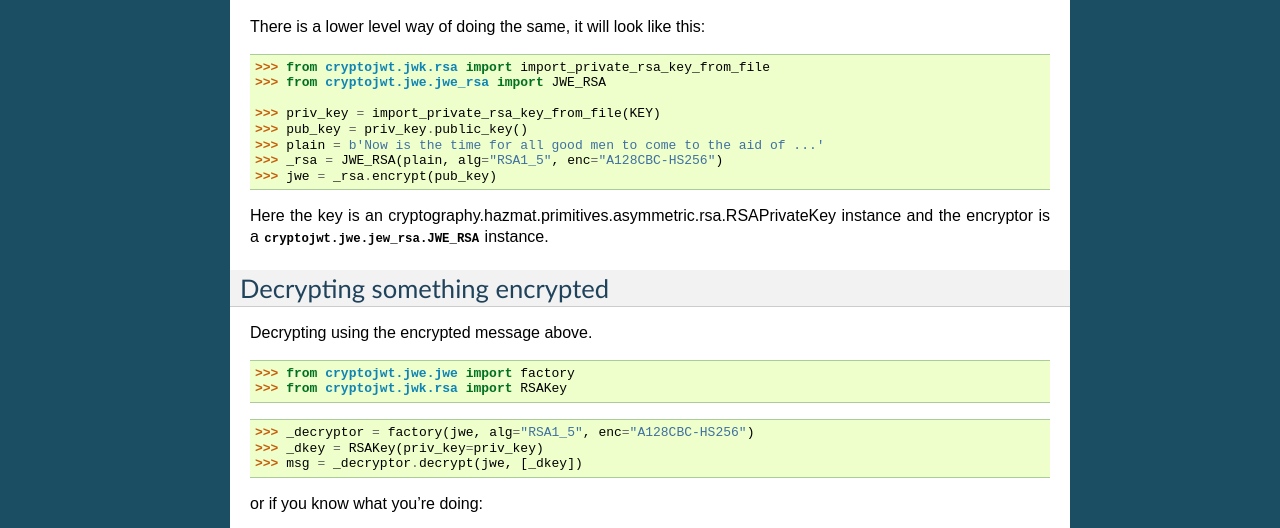
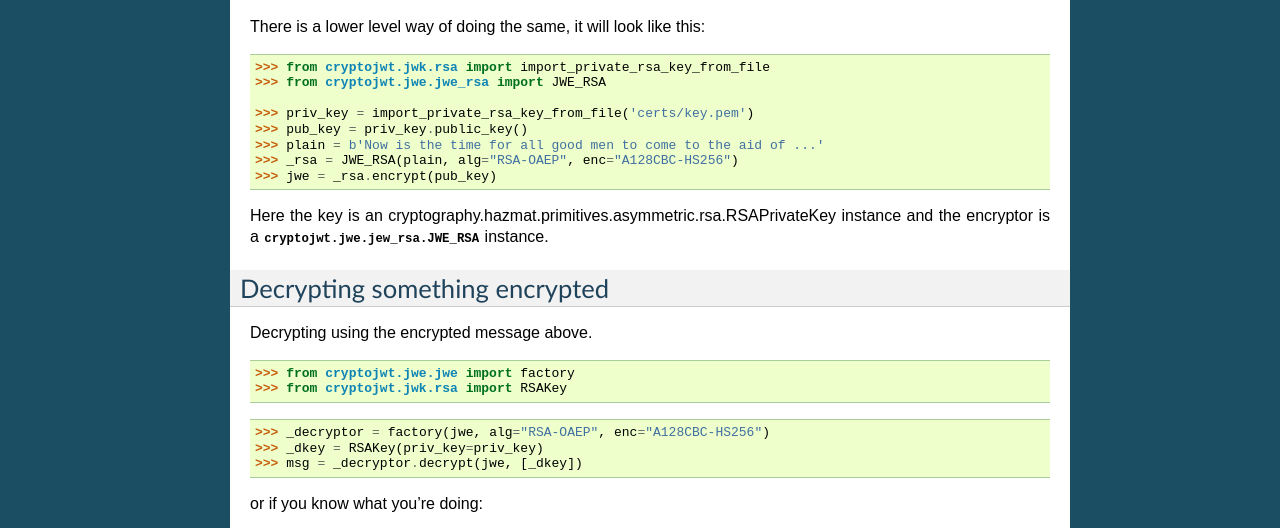
Before and after one commit to IdentityPython/JWTConnect-Python-CryptoJWT, a Sphinx documentation site: the page built from doc/jwe.rst, in a window 1280 px wide. Shown: the part 648-1176 px from the top of the page. Built offline with Sphinx 7.4.7, drawn with Linux system fonts in a browser that asks for light colours.

Commit message:
fix: RSA1_5 replaced by RSA-OAEP in doc examples

```diff
--- a/doc/jwe.rst
+++ b/doc/jwe.rst
@@ -43,10 +43,10 @@ There is a lower level way of doing the same, it will look like this::
     >>> from cryptojwt.jwk.rsa import import_private_rsa_key_from_file
     >>> from cryptojwt.jwe.jwe_rsa import JWE_RSA
 
-    >>> priv_key = import_private_rsa_key_from_file(KEY)
+    >>> priv_key = import_private_rsa_key_from_file('certs/key.pem')
     >>> pub_key = priv_key.public_key()
     >>> plain = b'Now is the time for all good men to come to the aid of ...'
-    >>> _rsa = JWE_RSA(plain, alg="RSA1_5", enc="A128CBC-HS256")
+    >>> _rsa = JWE_RSA(plain, alg="RSA-OAEP", enc="A128CBC-HS256")
     >>> jwe = _rsa.encrypt(pub_key)
 
 Here the key is an cryptography.hazmat.primitives.asymmetric.rsa.RSAPrivateKey
@@ -61,7 +61,7 @@ Decrypting using the encrypted message above.
     >>> from cryptojwt.jwe.jwe import factory
     >>> from cryptojwt.jwk.rsa import RSAKey
 
-    >>> _decryptor = factory(jwe, alg="RSA1_5", enc="A128CBC-HS256")
+    >>> _decryptor = factory(jwe, alg="RSA-OAEP", enc="A128CBC-HS256")
     >>> _dkey = RSAKey(priv_key=priv_key)
     >>> msg = _decryptor.decrypt(jwe, [_dkey])
 
```
Also changed, not shown: 1 other file.
